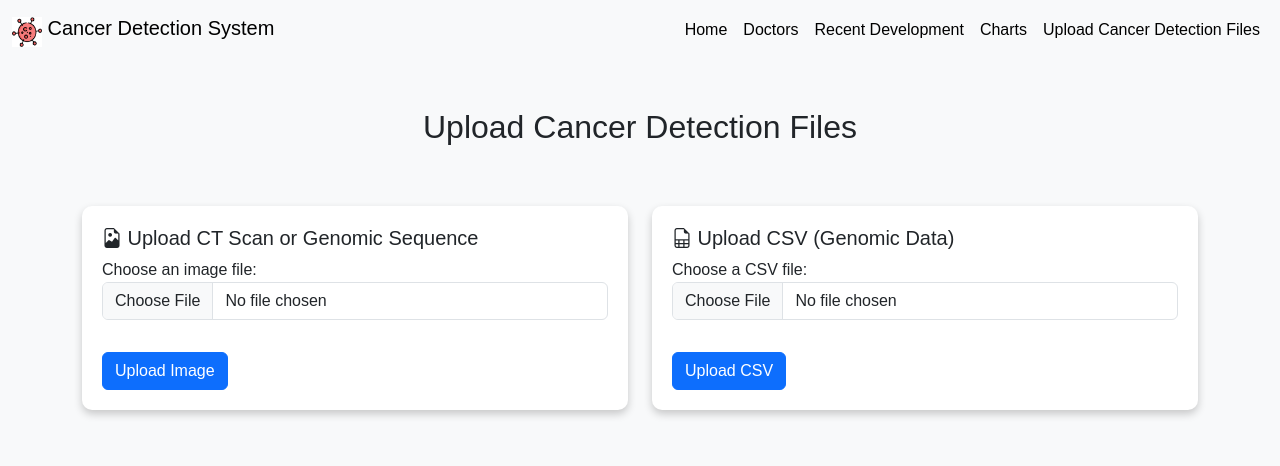
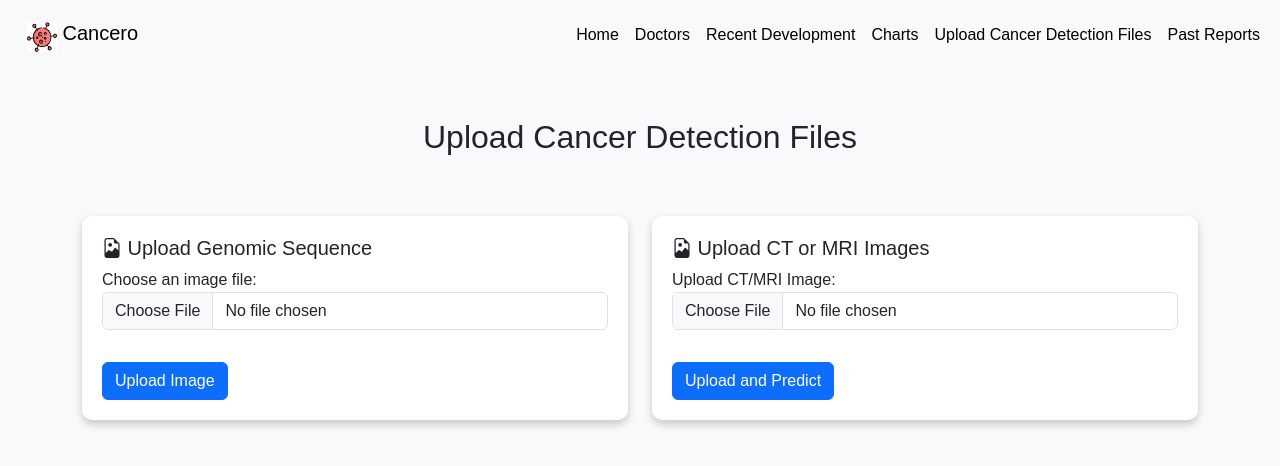
Before and after one commit to Sid3503/Cancero, a Flask app: page /upload in a window 1280 px wide. Shown: the top 466 px of the page. Run offline with Flask 3, Linux system fonts and the light colour scheme; some libraries are stand-ins or nearby versions.

Commit message:
Update upload.html

```diff
--- a/templates/upload.html
+++ b/templates/upload.html
@@ -39,25 +39,23 @@
             text-align: center;
             margin-bottom: 40px;
         }
-    </style>
-</head>
-
-  <!-- Custom Styles -->
-  <style>
-    .navbar {
-        background-color: #007bff; /* Primary color for the navbar */
-    }
         .navbar a {
             color: black; /* White text for navbar links */
+            transition: color 0.3s, background-color 0.3s; /* Smooth transition for color change */
+            padding: 10px 15px; /* Add some padding for better hover effect */
         }
+
         .navbar a:hover {
             color: #ffd700; /* Gold color on hover */
+            background-color: rgba(255, 255, 255, 0.1); /* Light background color on hover */
+            border-radius: 5px; /* Rounded corners on hover */
         }
-    /* Optional: This will ensure that the active link also maintains the gold color when hovered */
+
         .navbar a.active {
             color: #ffd700; /* Gold color for the active link */
         }
     </style>
+</head>
 
 <body>
     <!-- Navigation Bar -->
@@ -65,7 +63,7 @@
         <div class="container-fluid">
             <a class="navbar-brand" href="/">
                 <img src="{{ url_for('static', filename='images/download2.png') }}" alt="Cancer Detection System Logo" width="30" height="30" class="d-inline-block align-text-top" aria-label="Cancer Detection System Logo">
-                Cancer Detection System
+                Cancero
             </a>
             <button class="navbar-toggler" type="button" data-bs-toggle="collapse" data-bs-target="#navbarNav"
                     aria-controls="navbarNav" aria-expanded="false" aria-label="Toggle navigation">
@@ -88,6 +86,9 @@
                     <li class="nav-item">
                         <a class="nav-link" href="/upload">Upload Cancer Detection Files</a>
                     </li>
+                    <li class="nav-item">
+                        <a class="nav-link" href="/upload_pdf">Past Reports</a>
+                    </li>
                 </ul>
             </div>
         </div>
@@ -99,7 +100,7 @@
             <!-- Image Upload Card -->
             <div class="col-md-6">
                 <div class="upload-section">
-                    <h5><i class="bi bi-file-earmark-image"></i> Upload CT Scan or Genomic Sequence</h5>
+                    <h5><i class="bi bi-file-earmark-image"></i> Upload Genomic Sequence</h5>
                     <form action="{{ url_for('upload_image') }}" method="POST" enctype="multipart/form-data">
                         <div class="form-group">
                             <label for="image">Choose an image file:</label>
@@ -113,13 +114,13 @@
             <!-- CSV Upload Card -->
             <div class="col-md-6">
                 <div class="upload-section">
-                    <h5><i class="bi bi-file-earmark-spreadsheet"></i> Upload CSV (Genomic Data)</h5>
-                    <form action="{{ url_for('upload_csv') }}" method="POST" enctype="multipart/form-data">
+                    <h5><i class="bi bi-file-earmark-image"></i> Upload CT or MRI Images</h5>
+                    <form action="{{ url_for('upload_ct_mri') }}" method="post" enctype="multipart/form-data">
                         <div class="form-group">
-                            <label for="csv">Choose a CSV file:</label>
-                            <input type="file" name="csv" class="form-control" required>
+                            <label for="ct_mri_image">Upload CT/MRI Image:</label>
+                            <input type="file" name="image" class="form-control" required>
                         </div>
-                        <button type="submit" class="btn btn-primary mt-2">Upload CSV</button>
+                        <button type="submit" class="btn btn-primary mt-2">Upload and Predict</button>
                     </form>
                 </div>
             </div>
```
Lines whose indentation alone changed are shown as unchanged.
